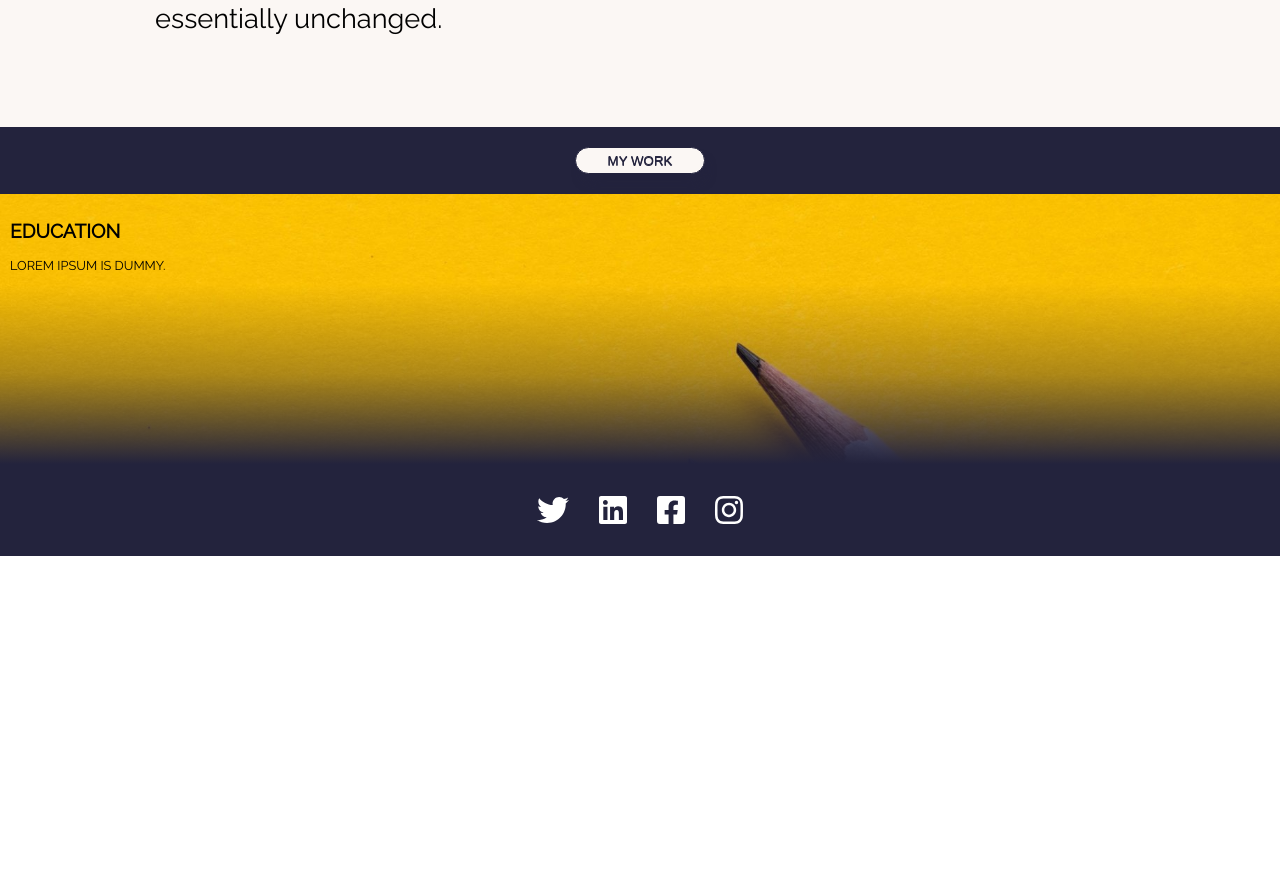
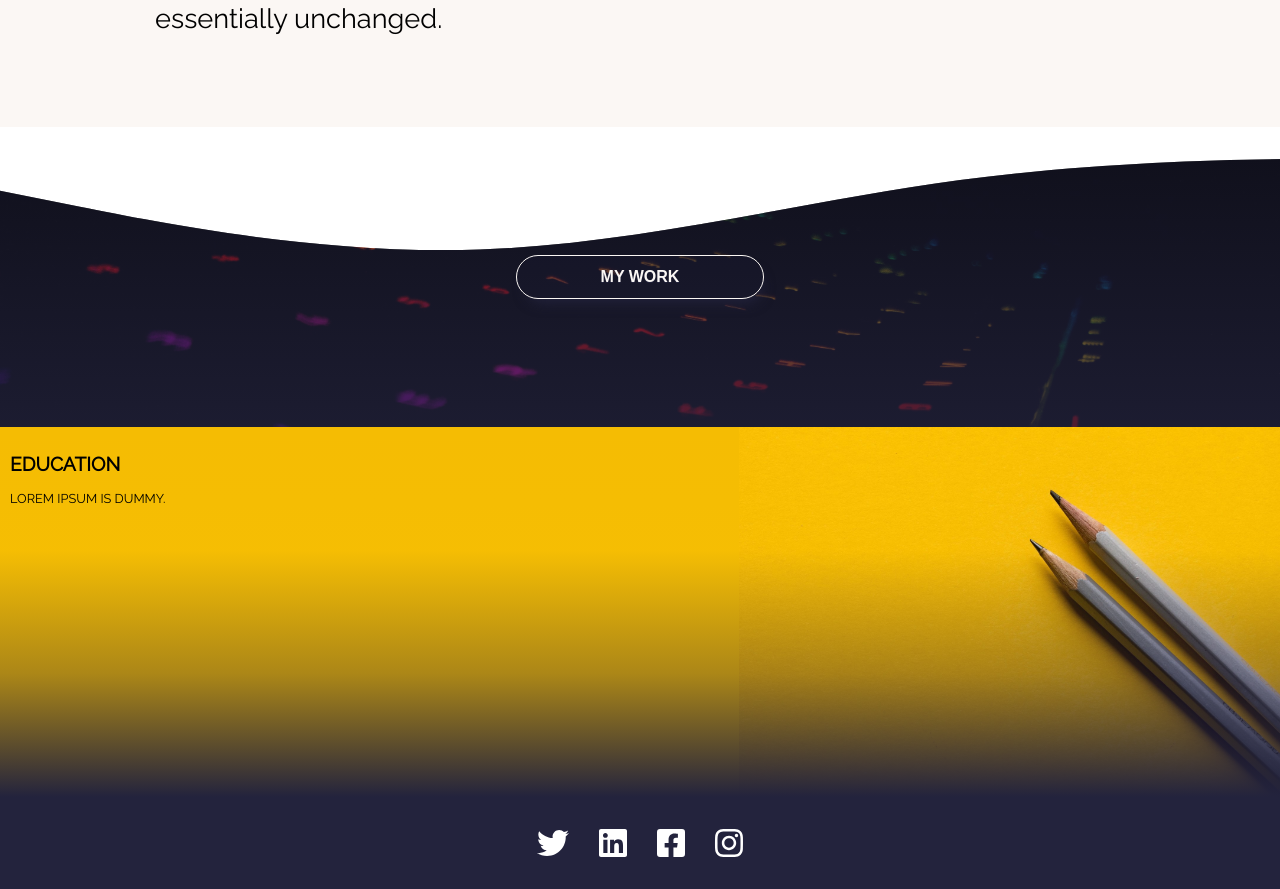
Before and after one commit to waldo237/waldoMilanesAppBackEnd, a React (Create React App) app: page / in a window 1280 px wide. Shown: the part 980-1869 px from the top of the page. Before the commit the page ends 1536 px from the top, so only its background shows below. Built offline with nearby package versions, Linux system fonts and the light colour scheme; a small style sheet from the web is missing.

Commit message:
some changes to UI

```diff
--- a/src/components/Home/Home.css
+++ b/src/components/Home/Home.css
@@ -21,7 +21,7 @@ main{
     -webkit-text-fill-color: transparent;
     background-clip: text;
     background-color: transparent;
-    font-size: 8vw;
+    font-size: 7vw;
     font-weight: bolder;
     height: 200px;
     display: flex;
@@ -39,7 +39,7 @@ main{
         rgba(35, 35, 61, 0.486),
         rgba(35, 35, 61, 0.87)
       ),url('../../static/waldo.jpg') no-repeat;
-    background-size: 515px;
+    background-size: 520px;
     background-attachment: fixed;
     background-position: cover;
     min-width: 350px;
@@ -87,40 +87,60 @@ main{
 aside {
     margin: 0;
     padding: 10px;
-    min-height: 250px;
+    min-height: 350px;
     text-transform: uppercase;
-    background:linear-gradient(to bottom, rgba(251, 210, 3, 0),rgba(251, 210, 3, 0), rgba(35, 35, 61, 0.349), rgb(35, 35, 61)), url('../../static/pencils.jpg') left top  no-repeat;
-
-    background-size: cover;
+    background:linear-gradient(to bottom, rgba(245, 188, 2, 0),rgba(251, 210, 3, 0.075), rgba(35, 35, 61, 0.349), rgb(35, 35, 61)), url('../../static/pencils.jpg') no-repeat  right ;
+    background-color: rgb(245, 188, 3);
+    background-size: contain;
     font-size: 0.8em;
 }
 
 
-article{
+#my-work{
+    background:   linear-gradient(
+        rgba(35, 35, 61, 0.418),
+        rgba(35, 35, 61, 0.801)
+      ),url('../../static/code.jpg') no-repeat;
+      background-size: cover;
+    display: flex;
+    align-items: center;
     justify-content: center;
     text-transform: uppercase;
-    font-family: 'Raleway', serif;
-    display: flex;
+    width: 100%;
+    min-height: 300px;
+    -webkit-clip-path: url(#my-shape);
+    clip-path:url(#my-shape);
+}
+#my-work:hover{
+    background:   linear-gradient(
+        rgba(35, 35, 61, 0.418),
+        rgba(35, 35, 61, 0.801)
+      ),url('../../static/code.jpg')  right top no-repeat;
+      background-size: cover;
+
 }
 
 .my-work-btn {
 	box-shadow: 4px 10px 14px -7px rgb(35, 35, 61);
 	border-radius:30px;
-	border:0.5px solid rgb(35, 35, 61);
+    border:1px solid #FBF7F4;
+    background: rgba(35, 35, 61, 0.164);
 	display:inline-block;
 	cursor:pointer;
-	color:rgb(35, 35, 61);
-	padding:5px 32px;
-    text-decoration:none;
+	color:#FBF7F4;
+    padding:12px 84px;
+    font-size: 1em;
+    font-weight: 600;
     text-transform: uppercase;
     text-shadow:0px 1px 0px rgb(35, 35, 61);
     margin: 20px;
+
 }
 .my-work-btn:hover {
 	background:linear-gradient(to bottom, rgb(35, 35, 61) 5%, rgb(35, 35, 61) 100%);
     background-color:rgb(35, 35, 61);
    color: white;
-   text-shadow:0px 1px 2px rgb(35, 35, 61);
+   /* text-shadow:0px 1px 2px rgb(35, 35, 61); */
 }
 .my-work-btn:active {
 	position:relative;
@@ -128,55 +148,8 @@ article{
 }
 
 
-.btn-two {
-	color: #FFF;
-	-webkit-transition: all 0.5s;
-	transition: all 0.5s;
-	position: relative;
-}
-.btn-two span {
-	z-index: 2;
-	display: block;
-	position: absolute;
-	width: 100%;
-	height: 100%;
-}
-.btn-two::before {
-	content: '';
-	position: absolute;
-	top: 0;
-	left: 0;
-	width: 100%;
-	height: 100%;
-	z-index: 1;
-	-webkit-transition: all 0.5s;
-	transition: all 0.5s;
-	border: 1px solid rgba(255,255,255,0.2);
-	background-color: rgba(255,255,255,0.1);
-}
-.btn-two::after {
-	content: '';
-	position: absolute;
-	top: 0;
-	left: 0;
-	width: 100%;
-	height: 100%;
-	z-index: 1;
-	-webkit-transition: all 0.5s;
-	transition: all 0.5s;
-	border: 1px solid rgba(255,255,255,0.2);
-	background-color: rgba(255,255,255,0.1);
-}
-.btn-two:hover::before {
-  -webkit-transform: rotate(-45deg);
-          transform: rotate(-45deg);
-  background-color: rgba(255,255,255,0);
-}
-.btn-two:hover::after {
-  -webkit-transform: rotate(45deg);
-          transform: rotate(45deg);
-  background-color: rgba(255,255,255,0);
-}
+
+
 
 @keyframes slideSlow {
     0% { transform: translateX(0) }
--- a/src/components/Home/Home.js
+++ b/src/components/Home/Home.js
@@ -17,6 +17,8 @@ const Home = () => {
 
     return (
         <>
+         {transition2.map(({ item, key, props }) =>
+                    <animated.div style={props} key={key}>
             <main className='main light'>
                 <MainCard  toggle={toggle} open={open}/>
                 <div id='description'>
@@ -26,16 +28,25 @@ const Home = () => {
                 }
                 </div>
             </main>
+            </animated.div>
+                )}
+                <svg width="0" height="0">
+  <defs>
+    <clipPath id="my-shape">
+    <path fill="#0099ff" fill-opacity="1" d="M0,64L80,80C160,96,320,128,480,122.7C640,117,800,75,960,53.3C1120,32,1280,32,1360,32L1440,32L1440,320L1360,320C1280,320,1120,320,960,320C800,320,640,320,480,320C320,320,160,320,80,320L0,320Z"></path>
+       </clipPath>
+  </defs>
+</svg>
             <article className='primary' id='my-work'>
                 {transition2.map(({ item, key, props }) =>
                     <animated.div style={props} key={key}>
-                        <button className='my-work-btn light'>
+                        <button className='my-work-btn'>
                             my work
                         </button>
                     </animated.div>
                 )}
             </article>
-            <aside className='secondary' id='education'>
+            <aside className='' id='education'>
                 {transition2.map(({ item, key, props }) =>
                     <animated.div style={props} key={key}>
                         <h1>education</h1>
```
Also changed, not shown: src/static/code.jpg (added).
